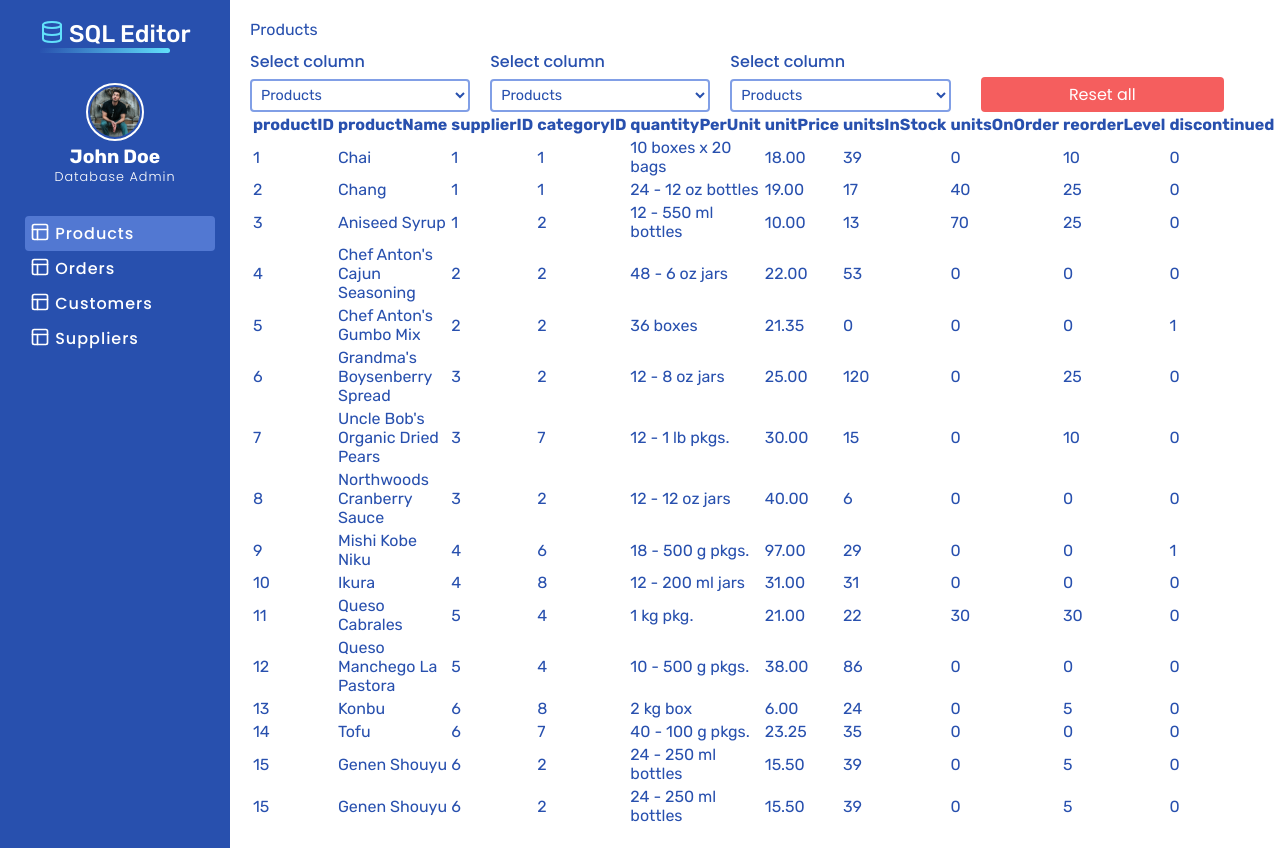
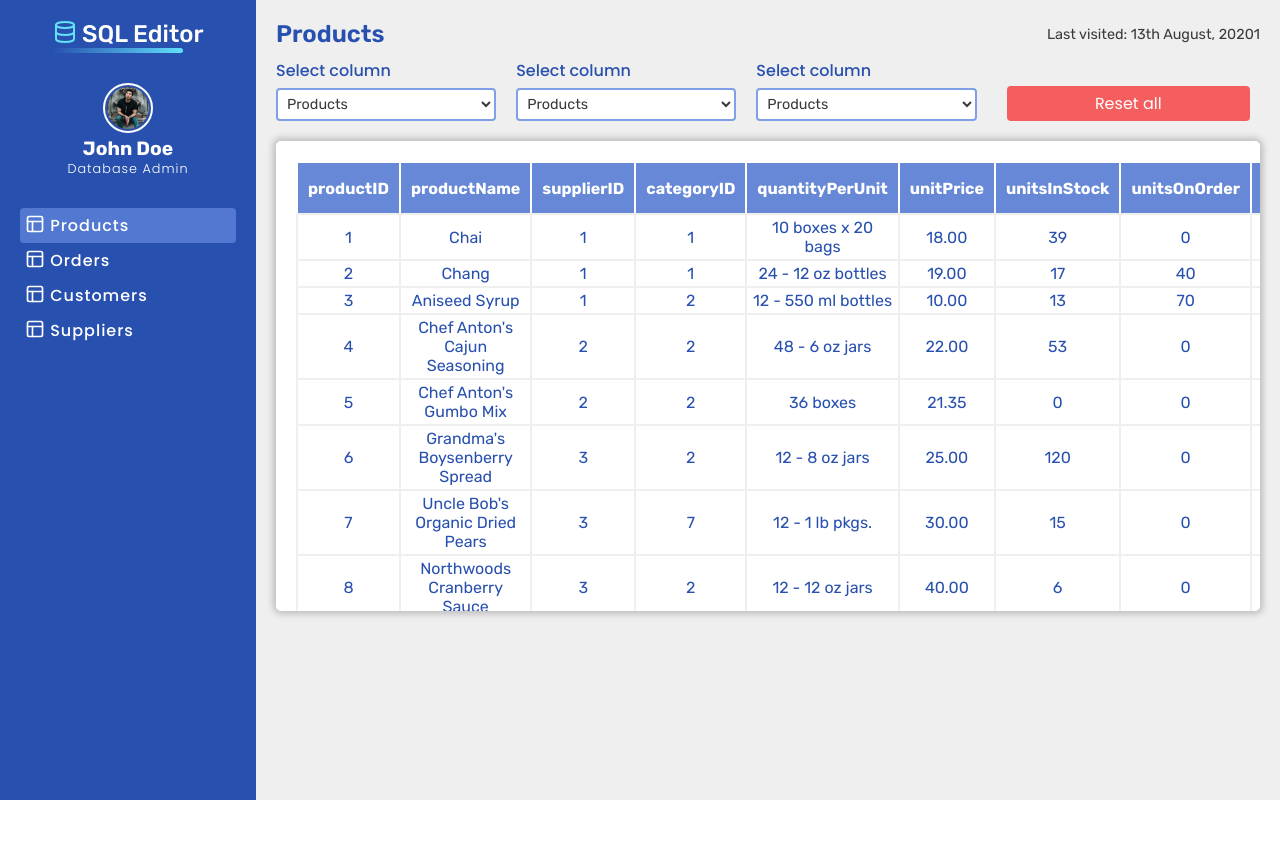
Before and after one commit to VijayKumarKTG/sqleditor, a React (Create React App) app: page / in a window 1280 px wide. After the commit the page ends 800 px from the top, so only its background shows below. Built offline with nearby package versions, Linux system fonts and the light colour scheme.

Commit message:
Make the design v1

```diff
--- a/src/components/App/App.js
+++ b/src/components/App/App.js
@@ -1,6 +1,6 @@
 import styles from './App.module.css';
 import Logo from '../Logo/Logo';
-import Navigation from '../Navigation/Navigation';
+import TableList from '../TableList/TableList';
 import Queries from '../Queries/Queries';
 import Table from '../Table/Table';
 import user from '../../assets/user.jpg';
@@ -17,10 +17,13 @@ function App() {
           <p className={styles.userName}>John Doe</p>
           <p className={styles.userPost}>Database Admin</p>
         </div>
-        <Navigation />
+        <TableList />
       </div>
       <div className={styles.rightPanel}>
-        <div className={styles.tableName}>Products</div>
+        <div className={styles.rightPanleHead}>
+          <h2 className={styles.tableName}>Products</h2>
+          <p className={styles.lastVisited}>Last visited: 13th August, 20201</p>
+        </div>
         <Queries />
         <Table />
       </div>
--- a/src/components/App/App.module.css
+++ b/src/components/App/App.module.css
@@ -6,7 +6,7 @@
   color: #2850ae;
   background-color: #ffffff;
   display: grid;
-  grid-template-columns: 230px 80%;
+  grid-template-columns: 20% 80%;
   height: 100vh;
 }
 
@@ -75,4 +75,23 @@
 
 .rightPanel {
   padding: 20px;
+  background-color: #efefef;
+  width: 100%;
 }
+
+.rightPanleHead {
+  display: flex;
+  justify-content: space-between;
+  align-items: center;
+}
+
+.tableName {
+  font-family: 'Rubik';
+  font-size: 1.5rem;
+  font-weight: 600;
+}
+
+.lastVisited {
+  color: #3a3a3a;
+  font-size: 0.9rem;
+}
--- a/src/components/Select/Select.jsx
+++ b/src/components/Select/Select.jsx
@@ -7,10 +7,18 @@ export default function Select() {
         Select column
       </label>
       <select className={styles.select} name='select' id='select'>
-        <option value='products'>Products</option>
-        <option value='orders'>Orders</option>
-        <option value='customers'>Curstomers</option>
-        <option value='suppliers'>Suppliers</option>
+        <option className={styles.option} value='products'>
+          Products
+        </option>
+        <option className={styles.option} value='orders'>
+          Orders
+        </option>
+        <option className={styles.option} value='customers'>
+          Curstomers
+        </option>
+        <option className={styles.option} value='suppliers'>
+          Suppliers
+        </option>
       </select>
     </div>
   );
--- a/src/components/Select/Select.module.css
+++ b/src/components/Select/Select.module.css
@@ -14,9 +14,13 @@
   font-family: 'Rubik';
   font-size: 0.9rem;
   padding: 5px;
-  color: #2850ae;
+  color: #3a3a3a;
   border: 2px solid #819fe6;
   border-radius: 4px;
   background: #ffffff;
   width: 100%;
 }
+
+.option {
+  color: #3a3a3a;
+}
--- a/src/components/Table/Table.jsx
+++ b/src/components/Table/Table.jsx
@@ -1,22 +1,25 @@
-import styles from '../Table/Table';
+import styles from './Table.module.css';
 
 export default function Table() {
   return (
     <div className={styles.tableContainer}>
       <table className={styles.table}>
-        <thead>
-          <tr className={styles.tableHead}>
+        <thead className={styles.tableHead}>
+          <tr>
             <th>productID</th> <th>productName</th> <th>supplierID</th>
             <th>categoryID</th> <th>quantityPerUnit</th> <th>unitPrice</th>
             <th>unitsInStock</th> <th>unitsOnOrder</th>
             <th>reorderLevel</th> <th>discontinued</th>
           </tr>
         </thead>
-        <tbody>
+        <tbody className={styles.tableBody}>
           <tr>
-            <td>1</td> <td>Chai</td> <td>1</td> <td>1</td>
-            <td>10 boxes x 20 bags</td> <td>18.00</td> <td>39</td>
-            <td>0</td> <td>10</td> <td>0</td>
+            <td tabIndex='0'>1</td> <td tabIndex='0'>Chai</td>
+            <td tabIndex='0'>1</td> <td tabIndex='0'>1</td>
+            <td tabIndex='0'>10 boxes x 20 bags</td> <td tabIndex='0'>18.00</td>
+            <td tabIndex='0'>39</td>
+            <td tabIndex='0'>0</td> <td tabIndex='0'>10</td>
+            <td tabIndex='0'>0</td>
           </tr>
           <tr>
             <td>2</td> <td>Chang</td> <td>1</td> <td>1</td>
@@ -90,7 +93,7 @@ export default function Table() {
             <td>0</td> <td>5</td> <td>0</td>
           </tr>
         </tbody>
-        <tfoot>
+        <tfoot className={styles.tableFoot}>
           <tr>
             <td>15</td> <td>Genen Shouyu</td> <td>6</td> <td>2</td>
             <td>24 - 250 ml bottles</td> <td>15.50</td> <td>39</td>
--- a/src/components/Table/Table.module.css
+++ b/src/components/Table/Table.module.css
@@ -1,35 +1,44 @@
-.tableName {
-  font-family: 'Rubik';
-  font-size: 1.5rem;
-  font-weight: 600;
-}
-
 .tableContainer {
   width: 100%;
-  height: 420px;
+  height: 470px;
   overflow: auto;
   margin-top: 20px;
+  padding: 20px;
+  border-radius: 5px;
+  box-shadow: 1px 1px 6px 2px #bfbebec2, -1px -1px 6px 2px #bfbebec2;
+  background-color: #ffffff;
 }
 
 .table {
   width: 100%;
-  border: 2px solid #2850ae;
-  border-radius: 5px;
-  position: relative;
 }
 
 .tableHead {
-  position: sticky;
-  left: 0;
-  top: 2px;
-  background: #ffffff;
-  padding: 10px;
-  outline: 2px solid #2850ae;
+  background: #3763cac2;
   height: 50px;
+  border-radius: 5px;
+  color: #ffffff;
+}
+
+.tableFoot {
+  background: #efefef;
+  height: 30px;
+  border-radius: 5px;
 }
 
 th,
-td {
+.tableFoot td {
   padding: 5px 10px;
   text-align: center;
 }
+
+.tableBody td {
+  outline: 2px solid #efefef;
+  text-align: center;
+  padding: 3px 5px;
+}
+
+.tableBody td:hover,
+.tableBody td:focus {
+  background-color: aliceblue;
+}
--- a/src/components/Navigation/Navigation.jsx
+++ b/src/components/TableList/TableList.jsx
@@ -1,4 +1,4 @@
-import styles from './Navigation.module.css';
+import styles from './TableList.module.css';
 import layout from '../../assets/layout.svg';
 import trash from '../../assets/trash.svg';
 import Icon from '../Icon/Icon';
--- a/src/components/Navigation/Navigation.module.css
+++ b/src/components/TableList/TableList.module.css
@@ -3,15 +3,12 @@
   font-family: 'Poppins';
   letter-spacing: 1px;
   margin-top: 30px;
-  position: relative;
   width: 100%;
 }
 
 .item {
   font-weight: 500;
   padding: 5px;
-  position: relative;
-  left: -15px;
   cursor: pointer;
   border-radius: 4px;
   display: flex;
--- a/src/index.css
+++ b/src/index.css
@@ -4,15 +4,22 @@
 * {
   scrollbar-width: thin;
   scrollbar-color: blue orange;
+  margin: 0;
+  padding: 0;
+  box-sizing: border-box;
 }
 
 /* Works on Chrome, Edge, and Safari */
 *::-webkit-scrollbar {
   width: 12px;
+  height: 12px;
+  border-radius: 5px;
 }
 
 *::-webkit-scrollbar-track {
-  background: rgb(255, 255, 255);
+  background: #ffffff;
+  border-radius: 5px;
+  width: 100%;
 }
 
 *::-webkit-scrollbar-thumb {
```
